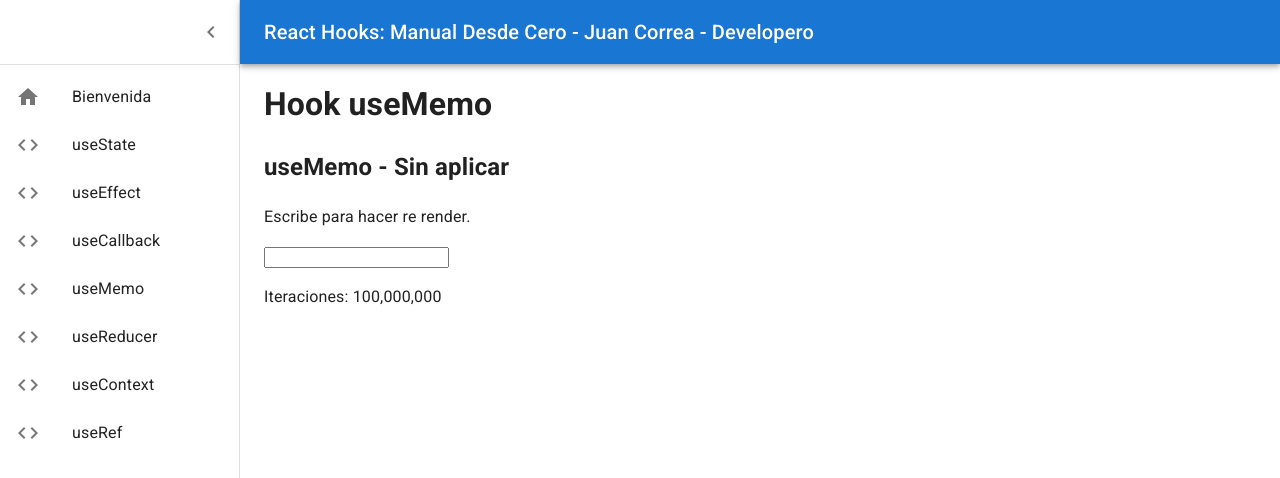
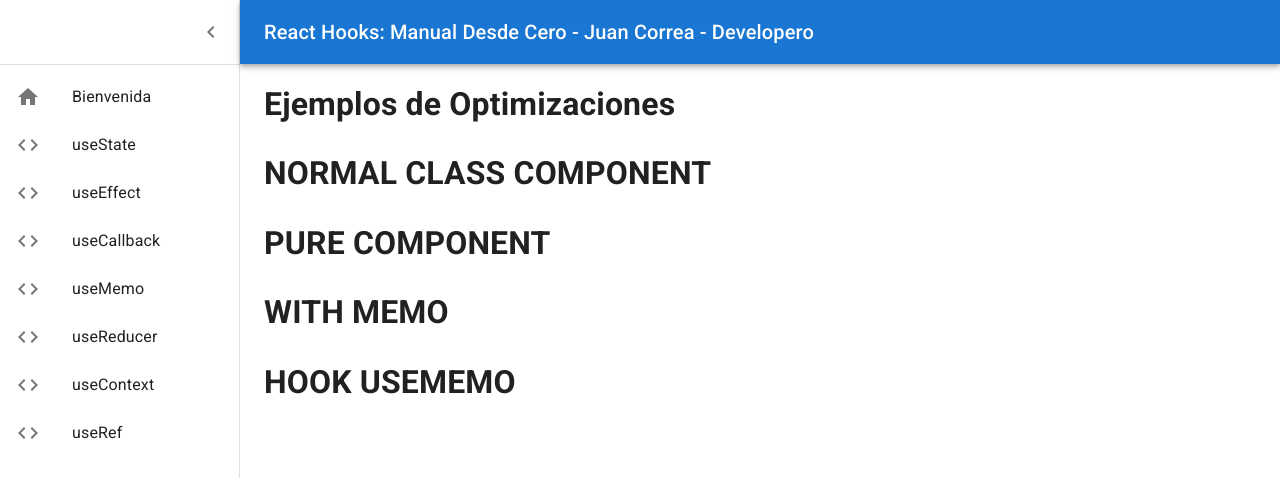
Before and after one commit to Developero-oficial/react-hooks, a React (Create React App) app: page /use-memo in a window 1280 px wide. Shown: the top 478 px of the page. Built offline with nearby package versions, Linux system fonts and the light colour scheme.

Commit message:
added optimizations alternatives

```diff
--- /dev/null
+++ b/src/use-memo/components/normal-class-component.js
@@ -0,0 +1,13 @@
+import React from 'react';
+
+export class NormalClassComponent extends React.Component {
+  shouldComponentUpdate(nextProps) {
+    // retorna true si son diferentes
+    // si son diferentes, renderiza de nuevo
+    return nextProps.title !== this.props.title;
+  }
+
+  render() {
+    return <h1>{this.props.title.toUpperCase()}</h1>;
+  }
+}
--- /dev/null
+++ b/src/use-memo/components/pure-component.js
@@ -0,0 +1,7 @@
+import React from 'react';
+
+export class PureComponent extends React.PureComponent {
+  render() {
+    return <h1>{this.props.title.toUpperCase()}</h1>;
+  }
+}
--- a/src/use-memo/components/use-memo-page.js
+++ b/src/use-memo/components/use-memo-page.js
@@ -1,46 +1,18 @@
 import React from 'react';
 
-const createArray = length => {
-  let i = length;
-  const arr = [];
-  while (i--) {
-    arr[i] = 0;
-  }
-
-  return arr;
-};
-
-const expensiveCalc = myArray => {
-  console.log('expensiveCalc ejecutado');
-  let counter = 0;
-  for (let i = 0; i < myArray.length; i++) {
-    for (let j = 0; j < myArray.length; j++) {
-      counter++;
-    }
-  }
-  return counter;
-};
-
-const MyComponent = ({someList}) => {
-  const result = React.useMemo(() => expensiveCalc(someList), [someList]);
-
-  return <p>Iteraciones: {result.toLocaleString()}</p>;
-};
-
-const list = createArray(10000);
+import {UseMemo} from './use-memo';
+import {NormalClassComponent} from './normal-class-component';
+import {PureComponent} from './pure-component';
+import {WithMemo} from './with-memo';
 
 export const UseMemoPage = () => {
-  const [foo, setFoo] = React.useState('');
-
-  const handleChange = ({target}) => setFoo(target.value);
-
   return (
     <>
-      <h1>Hook useMemo</h1>
-      <h2>useMemo - Sin aplicar</h2>
-      <p>Escribe para hacer re render.</p>
-      <input value={foo} onChange={handleChange} />
-      <MyComponent someList={list} />
+      <h1>Ejemplos de Optimizaciones</h1>
+      <NormalClassComponent title="normal class component" />
+      <PureComponent title="Pure Component" />
+      <WithMemo title="With Memo" />
+      <UseMemo title="Hook useMemo" />
     </>
   );
 };
--- /dev/null
+++ b/src/use-memo/components/use-memo.js
@@ -0,0 +1,7 @@
+import React from 'react';
+
+export const UseMemo = ({title}) => {
+  const upperCaseTitle = React.useMemo(() => title.toUpperCase(), [title]);
+
+  return <h1>{upperCaseTitle}</h1>;
+};
--- /dev/null
+++ b/src/use-memo/components/with-memo.js
@@ -0,0 +1,5 @@
+import React from 'react';
+
+const Title = ({title}) => <h1>{title.toUpperCase()}</h1>;
+
+export const WithMemo = React.memo(Title);
```
